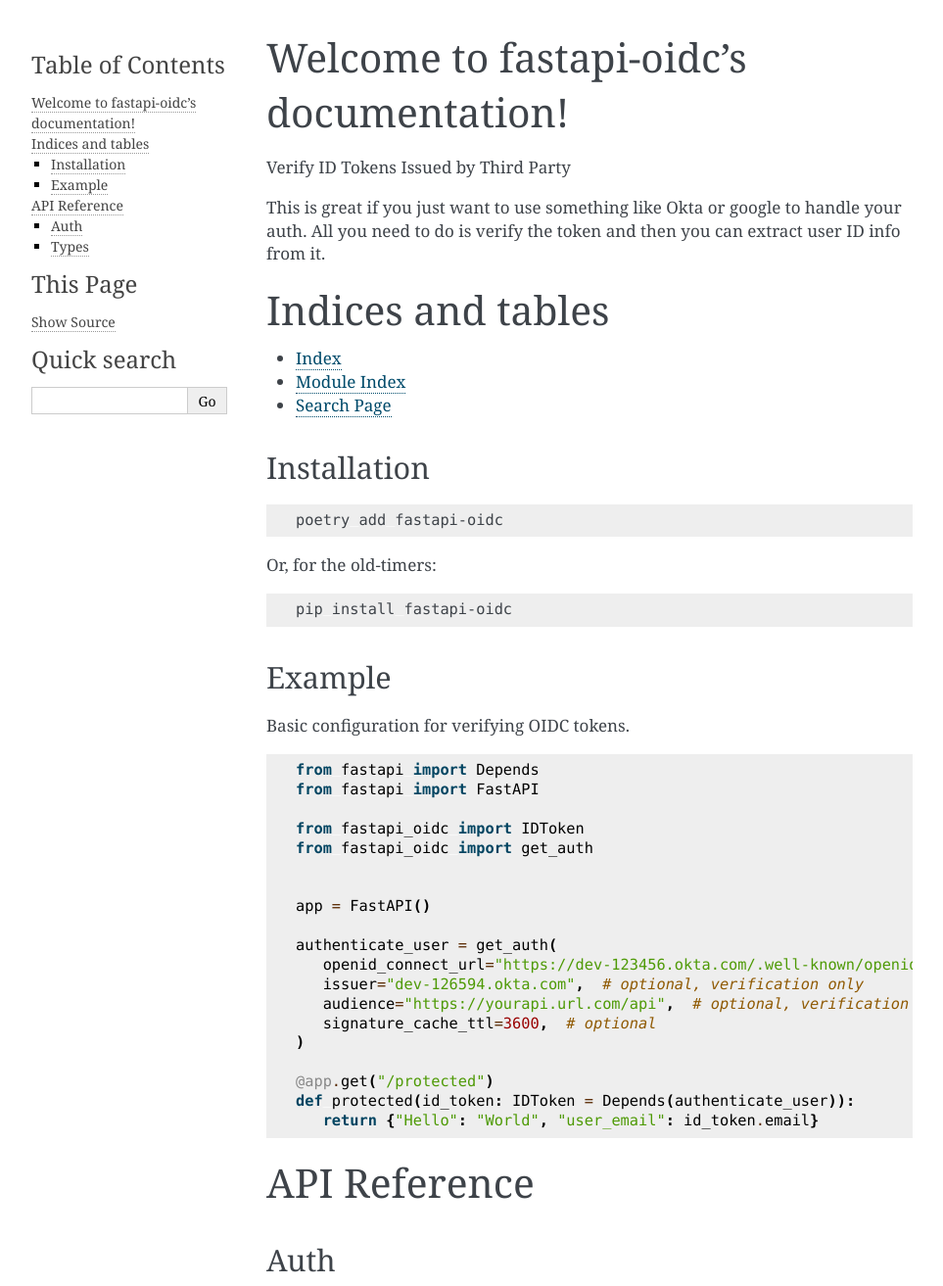
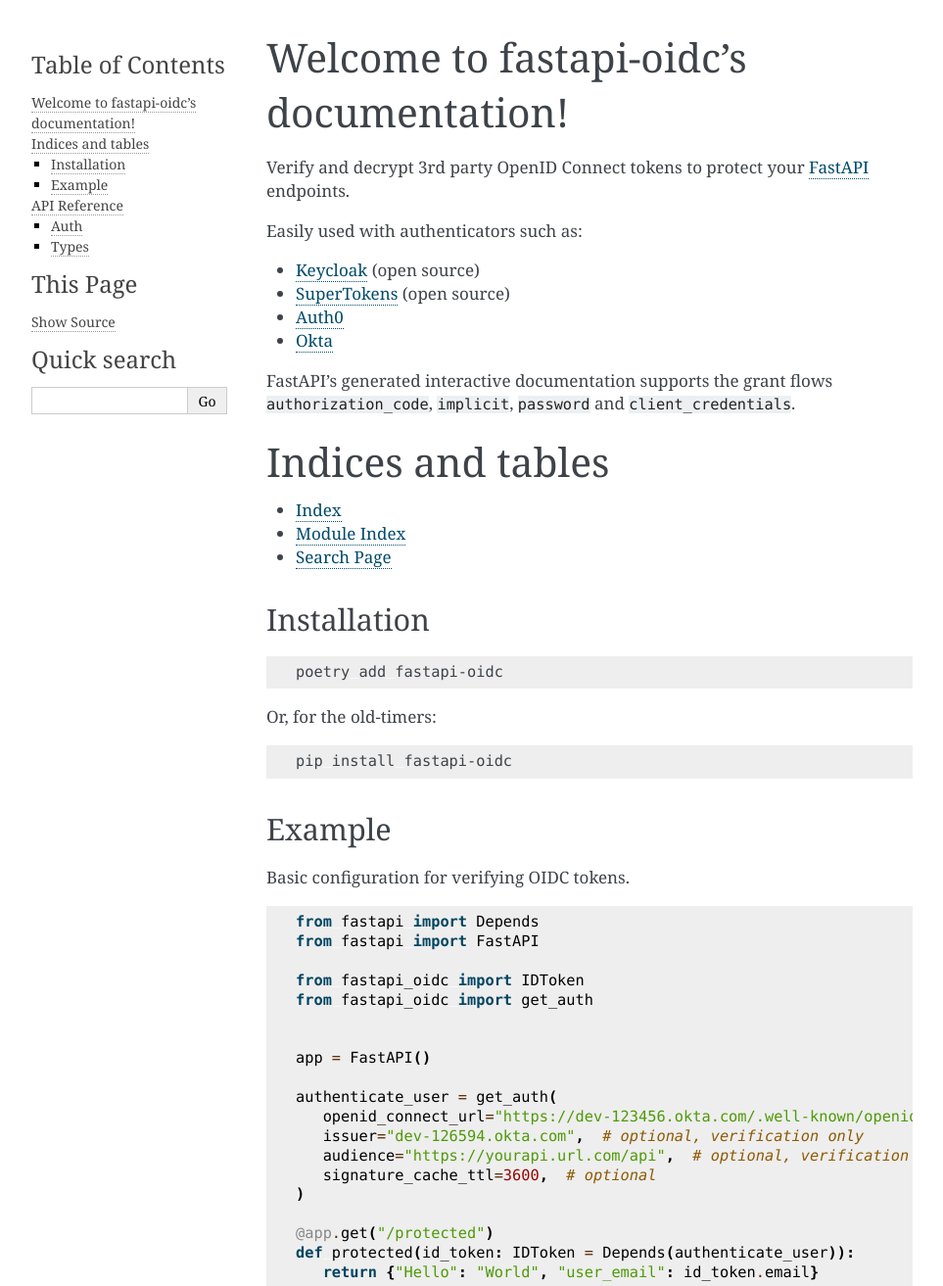
Before and after one commit to HarryMWinters/fastapi-oidc, a Sphinx documentation site: the page built from docs/index.rst, in a window 1280 px wide, cut to the strip 0-1313 px from the top of the page. Shown: the whole strip at 98% size, without its empty margins (148-1111 px from the left). Built offline with Sphinx 7.4.7, drawn with Linux system fonts in a browser that asks for light colours.

Commit message:
doc: mirror readme and html now builds again

```diff
--- a/docs/conf.py
+++ b/docs/conf.py
@@ -13,7 +13,7 @@
 # import os
 # import sys
 # sys.path.insert(0, os.path.abspath('.'))
-
+from typing import List
 
 # -- Project information -----------------------------------------------------
 
@@ -51,4 +51,4 @@
 # Add any paths that contain custom static files (such as style sheets) here,
 # relative to this directory. They are copied after the builtin static files,
 # so a file named "default.css" will overwrite the builtin "default.css".
-html_static_path = ["_static"]
+html_static_path: List[str] = []
--- a/docs/index.rst
+++ b/docs/index.rst
@@ -1,11 +1,19 @@
 Welcome to fastapi-oidc's documentation!
 ========================================
 
-Verify ID Tokens Issued by Third Party
+Verify and decrypt 3rd party OpenID Connect tokens to protect your
+`FastAPI <https://github.com/tiangolo/fastapi>`_ endpoints.
 
-This is great if you just want to use something like Okta or google to handle
-your auth. All you need to do is verify the token and then you can extract
-user ID info from it.
+Easily used with authenticators such as:
+
+- `Keycloak <https://www.keycloak.org/>`_ (open source)
+- `SuperTokens <https://supertokens.io/>`_ (open source)
+- `Auth0 <https://auth0.com/>`_
+- `Okta <https://www.okta.com/products/authentication/>`_
+
+
+FastAPI's generated interactive documentation supports the grant flows
+``authorization_code``, ``implicit``, ``password`` and ``client_credentials``.
 
 .. toctree::
    :maxdepth: 2
```
Also changed, not shown: 1 other file.
